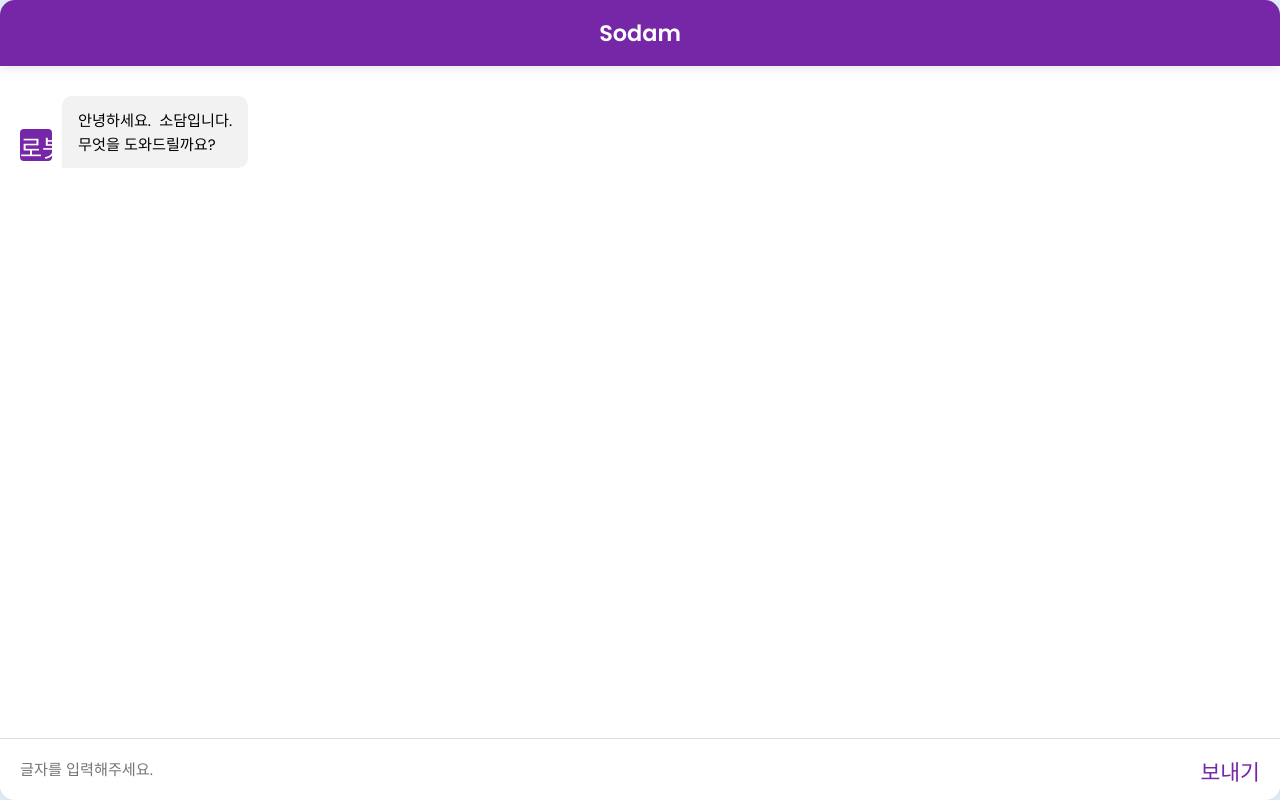
After one commit to ssinunu/SodamSodam-Automation, a Python web app: template templates/chat.html in a window 1280 px wide. The commit adds this page. Run offline with Jinja, Linux system fonts and the light colour scheme; the template is opened without the code that fills it, so the values that code supplies are empty.

Commit message:
[Feat] 채팅 페이지 구현

```diff
--- /dev/null
+++ b/static/css/chat.css
@@ -0,0 +1,194 @@
+/* Import Google font - Poppins */
+@import url('https://fonts.googleapis.com/css2?family=Poppins:wght@400;500;600&display=swap');
+* {
+  margin: 0;
+  padding: 0;
+  box-sizing: border-box;
+  font-family: "Poppins", sans-serif;
+}
+body {
+  background: #E3F2FD;
+}
+/* .chatbot-toggler {
+  position: fixed;
+  bottom: 30px;
+  right: 35px;
+  outline: none;
+  border: none;
+  height: 50px;
+  width: 50px;
+  display: flex;
+  cursor: pointer;
+  align-items: center;
+  justify-content: center;
+  border-radius: 50%;
+  background: #724ae8;
+  transition: all 0.2s ease;
+} */
+
+/* body.show-chatbot .chatbot-toggler {
+  transform: rotate(90deg);
+}
+.chatbot-toggler span {
+  color: #fff;
+  position: absolute;
+}
+.chatbot-toggler span:last-child,
+body.show-chatbot .chatbot-toggler span:first-child  {
+  opacity: 0;
+}
+body.show-chatbot .chatbot-toggler span:last-child {
+  opacity: 1;
+} */
+
+.chatbot {
+  position: fixed;
+  width: 100%;
+  height: 100%;
+  background: #fff;
+  border-radius: 15px;
+  overflow: hidden;
+  opacity: 0;
+  pointer-events: none;
+  transform: scale(0.5);
+  transform-origin: bottom right;
+  box-shadow: 0 0 128px 0 rgba(0,0,0,0.1),
+              0 32px 64px -48px rgba(0,0,0,0.5);
+  transition: all 0.1s ease;
+}
+body.show-chatbot .chatbot {
+  opacity: 1;
+  pointer-events: auto;
+  transform: scale(1);
+}
+.chatbot header {
+  padding: 16px 0;
+  position: relative;
+  text-align: center;
+  color: #fff;
+  background: rgba(118.21446105837822, 38.92291501164436, 166.81249290704727, 1);
+  box-shadow: 0 2px 10px rgba(0,0,0,0.1);
+}
+.chatbot header span {
+  position: absolute;
+  right: 15px;
+  top: 50%;
+  display: none;
+  cursor: pointer;
+  transform: translateY(-50%);
+}
+header h2 {
+  font-size: 1.4rem;
+}
+.chatbot .chatbox {
+  overflow-y: auto;
+  height: 90%;
+  padding: 30px 20px 100px;
+}
+.chatbot :where(.chatbox, textarea)::-webkit-scrollbar {
+  width: 6px;
+}
+.chatbot :where(.chatbox, textarea)::-webkit-scrollbar-track {
+  background: #fff;
+  border-radius: 25px;
+}
+.chatbot :where(.chatbox, textarea)::-webkit-scrollbar-thumb {
+  background: #ccc;
+  border-radius: 25px;
+}
+.chatbox .chat {
+  display: flex;
+  list-style: none;
+}
+.chatbox .outgoing {
+  margin: 20px 0;
+  justify-content: flex-end;
+}
+.chatbox .incoming span {
+  width: 32px;
+  height: 32px;
+  color: #fff;
+  cursor: default;
+  text-align: center;
+  line-height: 32px;
+  align-self: flex-end;
+  background: rgba(118.21446105837822, 38.92291501164436, 166.81249290704727, 1);;
+  border-radius: 4px;
+  margin: 0 10px 7px 0;
+}
+.chatbox .chat p {
+  white-space: pre-wrap;
+  padding: 12px 16px;
+  border-radius: 10px 10px 0 10px;
+  max-width: 75%;
+  color: #fff;
+  font-size: 0.95rem;
+  background: rgba(118.21446105837822, 38.92291501164436, 166.81249290704727, 1);
+}
+.chatbox .incoming p {
+  border-radius: 10px 10px 10px 0;
+}
+.chatbox .chat p.error {
+  color: #721c24;
+  background: #f8d7da;
+}
+.chatbox .incoming p {
+  color: #000;
+  background: #f2f2f2;
+}
+.chatbot .chat-input {
+  display: flex;
+  gap: 5px;
+  position: absolute;
+  bottom: 0;
+  width: 100%;
+  background: #fff;
+  padding: 3px 20px;
+  border-top: 1px solid #ddd;
+}
+.chat-input textarea {
+  height: 55px;
+  width: 100%;
+  border: none;
+  outline: none;
+  resize: none;
+  max-height: 180px;
+  padding: 15px 15px 15px 0;
+  font-size: 0.95rem;
+}
+.chat-input span {
+  align-self: flex-end;
+  color: rgba(118.21446105837822, 38.92291501164436, 166.81249290704727, 1);
+  cursor: pointer;
+  height: 55px;
+  display: flex;
+  align-items: center;
+  font-size: 1.35rem;
+}
+.chat-input textarea:valid ~ span {
+  visibility: visible;
+}
+
+@media (max-width: 490px) {
+  .chatbot-toggler {
+    right: 20px;
+    bottom: 20px;
+  }
+  .chatbot {
+    right: 0;
+    bottom: 0;
+    height: 100%;
+    border-radius: 0;
+    width: 100%;
+  }
+  .chatbot .chatbox {
+    height: 90%;
+    padding: 25px 15px 100px;
+  }
+  .chatbot .chat-input {
+    padding: 5px 15px;
+  }
+  .chatbot header span {
+    display: block;
+  }
+}
--- /dev/null
+++ b/static/js/chatTwo.js
@@ -0,0 +1,95 @@
+const chatbotToggler = document.querySelector(".chatbot-toggler");
+const closeBtn = document.querySelector(".close-btn");
+const chatbox = document.querySelector(".chatbox");
+const chatInput = document.querySelector(".chat-input textarea");
+const sendChatBtn = document.querySelector(".chat-input span");
+
+let userMessage = null; // Variable to store user's message
+const API_KEY = "PASTE-YOUR-API-KEY"; // Paste your API key here
+const inputInitHeight = chatInput.scrollHeight;
+
+// 초기 화면 띄우기 함수
+function showChatbot() {
+    document.body.classList.add("show-chatbot");
+  }
+
+  // 페이지 로딩 후 자동으로 초기 화면 띄우기
+  window.addEventListener("load", showChatbot);
+
+
+const createChatLi = (message, className) => {
+    // Create a chat <li> element with passed message and className
+    const chatLi = document.createElement("li");
+    chatLi.classList.add("chat", `${className}`);
+    let chatContent = className === "outgoing" ? `<p></p>` : `<span class="material-symbols-outlined">smart_toy</span><p></p>`;
+    chatLi.innerHTML = chatContent;
+    chatLi.querySelector("p").textContent = message;
+    return chatLi; // return chat <li> element
+}
+
+const generateResponse = (chatElement) => {
+    const API_URL = "https://api.openai.com/v1/chat/completions";
+    const messageElement = chatElement.querySelector("p");
+
+    // Define the properties and message for the API request
+    const requestOptions = {
+        method: "POST",
+        headers: {
+            "Content-Type": "application/json",
+            "Authorization": `Bearer ${API_KEY}`
+        },
+        body: JSON.stringify({
+            model: "gpt-3.5-turbo",
+            messages: [{role: "user", content: userMessage}],
+        })
+    }
+
+    // Send POST request to API, get response and set the reponse as paragraph text
+    fetch(API_URL, requestOptions).then(res => res.json()).then(data => {
+        messageElement.textContent = data.choices[0].message.content.trim();
+    }).catch(() => {
+        messageElement.classList.add("error");
+        messageElement.textContent = "다시 입력해주세요.";
+    }).finally(() => chatbox.scrollTo(0, chatbox.scrollHeight));
+}
+
+const handleChat = () => {
+    userMessage = chatInput.value.trim(); // Get user entered message and remove extra whitespace
+    if(!userMessage) return;
+
+    // Clear the input textarea and set its height to default
+    chatInput.value = "";
+    chatInput.style.height = `${inputInitHeight}px`;
+
+    // Append the user's message to the chatbox
+    chatbox.appendChild(createChatLi(userMessage, "outgoing"));
+    chatbox.scrollTo(0, chatbox.scrollHeight);
+
+    setTimeout(() => {
+        // Display "Thinking..." message while waiting for the response
+        const incomingChatLi = createChatLi("로딩중", "incoming");
+        chatbox.appendChild(incomingChatLi);
+        chatbox.scrollTo(0, chatbox.scrollHeight);
+        generateResponse(incomingChatLi);
+    }, 600);
+}
+
+chatInput.addEventListener("input", () => {
+    // Adjust the height of the input textarea based on its content
+    chatInput.style.height = `${inputInitHeight}px`;
+    chatInput.style.height = `${chatInput.scrollHeight}px`;
+});
+
+chatInput.addEventListener("keydown", (e) => {
+    // If Enter key is pressed without Shift key and the window
+    // width is greater than 800px, handle the chat
+    if(e.key === "Enter" && !e.shiftKey && window.innerWidth > 800) {
+        e.preventDefault();
+        handleChat();
+    }
+});
+
+sendChatBtn.addEventListener("click", handleChat);
+
+// closeBtn.addEventListener("click", () => document.body.classList.remove("show-chatbot"));
+// chatbotToggler.addEventListener("click", () => document.body.classList.toggle("show-chatbot"));
--- /dev/null
+++ b/templates/chat.html
@@ -0,0 +1,38 @@
+<!DOCTYPE html>
+<html lang="ko" dir="ltr">
+  <head>
+    <meta charset="utf-8">
+    <title>Sodam</title>
+    <link rel="stylesheet" href="..\static\css\chat.css">
+    <meta name="viewport" content="width=device-width, initial-scale=1.0">
+
+
+    <link rel="stylesheet" href="https://fonts.googleapis.com/css2?family=Material+Symbols+Outlined:opsz,wght,FILL,GRAD@48,400,0,0" />
+    <link rel="stylesheet" href="https://fonts.googleapis.com/css2?family=Material+Symbols+Rounded:opsz,wght,FILL,GRAD@48,400,1,0" />
+    <script src="..\static\js\chatTwo.js" defer></script>
+  </head>
+  <body>
+    <!-- <button class="chatbot-toggler">
+      <span class="material-symbols-rounded">mode_comment</span>
+      <span class="material-symbols-outlined">close</span>
+    </button> !-->
+    <div class="chatbot">
+      <header>
+        <h2>Sodam</h2>
+        <!-- <span class="close-btn material-symbols-outlined">close</span> !-->
+
+      </header>
+      <ul class="chatbox">
+        <li class="chat incoming">
+          <span class="material-symbols-outlined">로봇</span>
+          <p>안녕하세요.  소담입니다.<br>무엇을 도와드릴까요?</p>
+        </li>
+      </ul>
+      <div class="chat-input">
+        <textarea placeholder="글자를 입력해주세요." spellcheck="false" required></textarea>
+        <span id="send-btn" class="material-symbols-rounded">보내기</span>
+      </div>
+    </div>
+
+  </body>
+</html>
--- a/templates/test.html
+++ b/templates/test.html
@@ -15,6 +15,7 @@
 // 음성 인식을 초기화하는 함수
     function initializeSpeechRecognition() {
      recognition = new webkitSpeechRecognition(); // 브라우저 호환성을 위해 webkitSpeechRecognition 사용
+     recognition.lang = 'ko-KR'; // 언어 설정을 한국어로 변경
 
     recognition.onresult = function(event) {
         const result = event.results[0][0].transcript;
```
Also changed, not shown: static/js/chat.js (added, +73 -0 lines).
